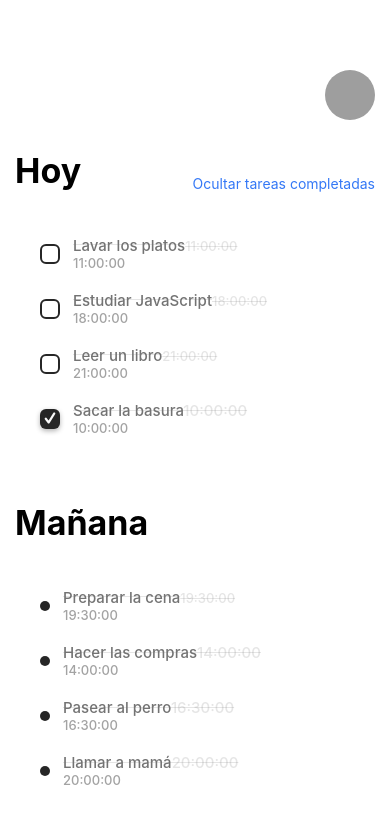
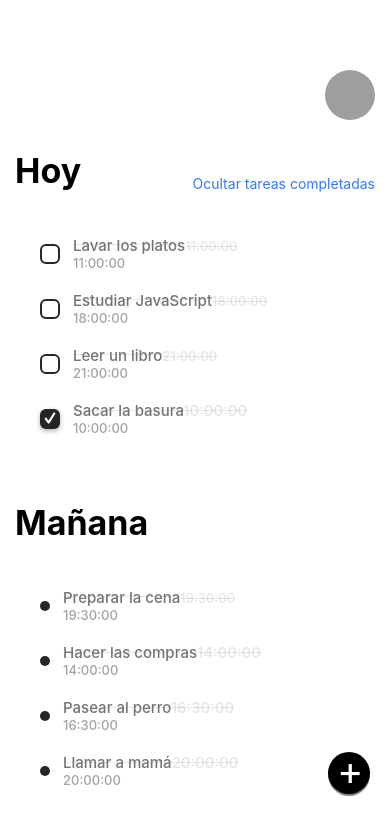
Before and after one commit to PedroPabloCarrasco/MinimalToDoApp, a React Native app: screen / in a window 390 px wide. Shown: the top 834 px of the page. Built offline with nearby package versions, Linux system fonts and the light colour scheme; grey boxes are pictures that could not be loaded.

Commit message:
Se agrega plus buttom

```diff
--- a/data/screens/Home.js
+++ b/data/screens/Home.js
@@ -43,6 +43,11 @@ export default function Home() {
 
       <Text style={styles.title}>Mañana</Text>
       <TodoList todosData={todosData.filter(todo => !todo.isToday)} />
+
+        <TouchableOpacity style={styles.button}>
+            <Text style={styles.plus}>+</Text>
+
+        </TouchableOpacity>
     </View>
   );
 }
@@ -67,4 +72,31 @@ const styles = StyleSheet.create({
     marginBottom: 35,
     marginTop: 10,
   },
+
+  button: {
+    width: 42,
+    height: 42,
+    borderRadius: 21,
+    backgroundColor: '#000',
+    position: 'absolute',
+    bottom: 50,
+    right: 20,
+    shadowOffset: {
+        width: 0,
+        height: 2,
+    },
+    shadowOpacity: .5,
+    shadowRadius: .5,
+    elevation: .5,
+  },
+
+  plus: {
+    fontSize: 40,
+    color: '#fff',
+    position: 'absolute',
+    top: -6,
+    left: 9,
+  }
+
+
 });
```
